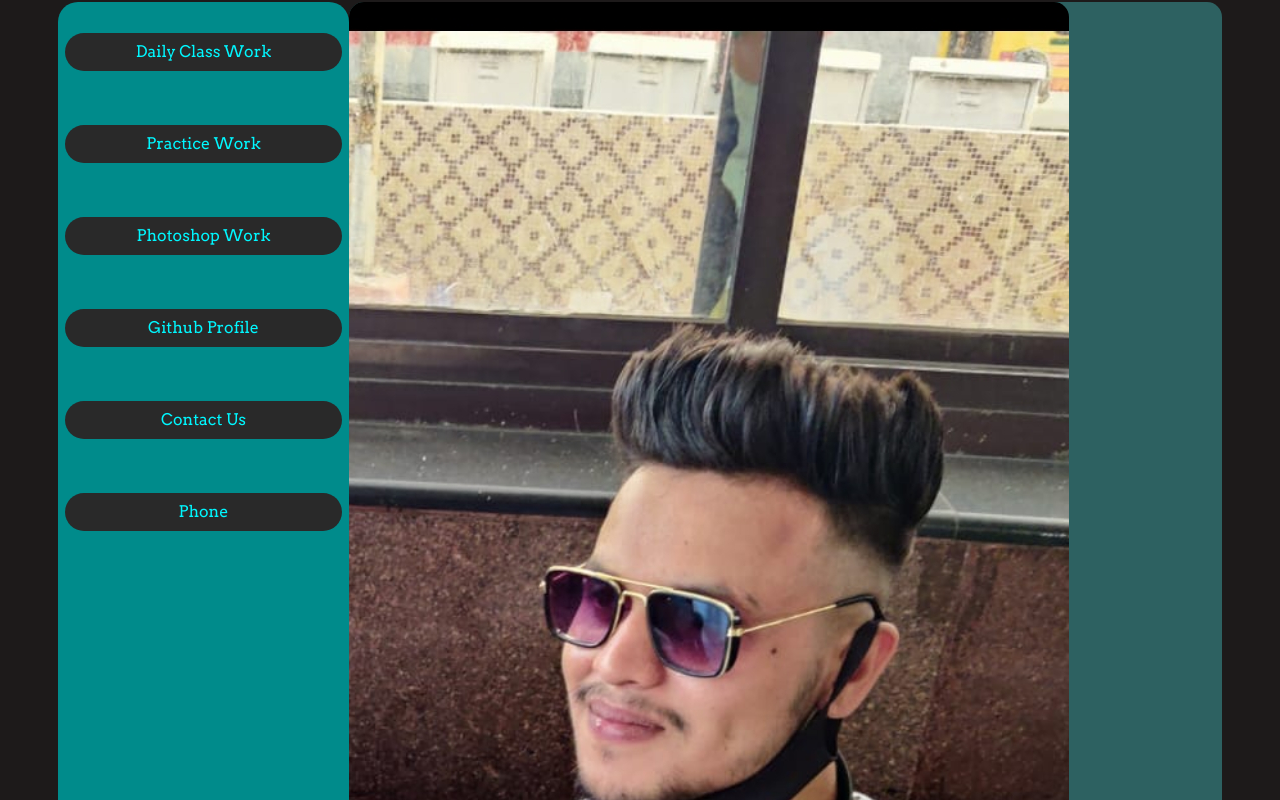
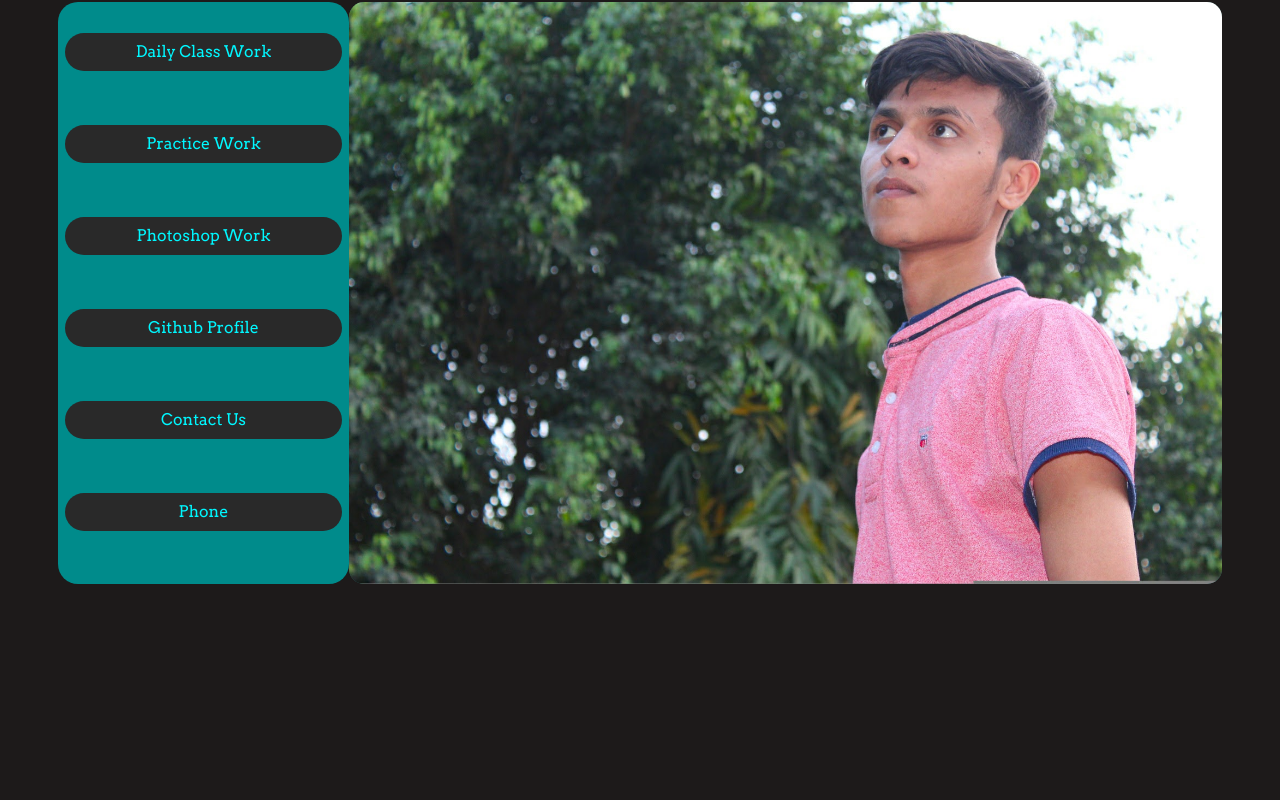
Before and after one commit to Vishalking758/index, a plain HTML site: page index.html in a window 1280 px wide. Shown: the part 54-854 px from the top of the page. After the commit the page ends 800 px from the top, so only its background shows below. Drawn offline with nearby package versions, Linux system fonts and the light colour scheme.

Commit message:
Update index.html

```diff
--- a/index.html
+++ b/index.html
@@ -36,7 +36,7 @@
             </div>
             <!-- 75% -->
           <div class="col-md-9">
-<picture><img src="images/1.jpg" class="img-fluid" alt="Vishal picture"></picture>
+<picture><img src="images/2017-06-19-13-22-37.jpg" class="img-fluid" alt="Vishal picture"></picture>
             </div>
         </div>
 
```
